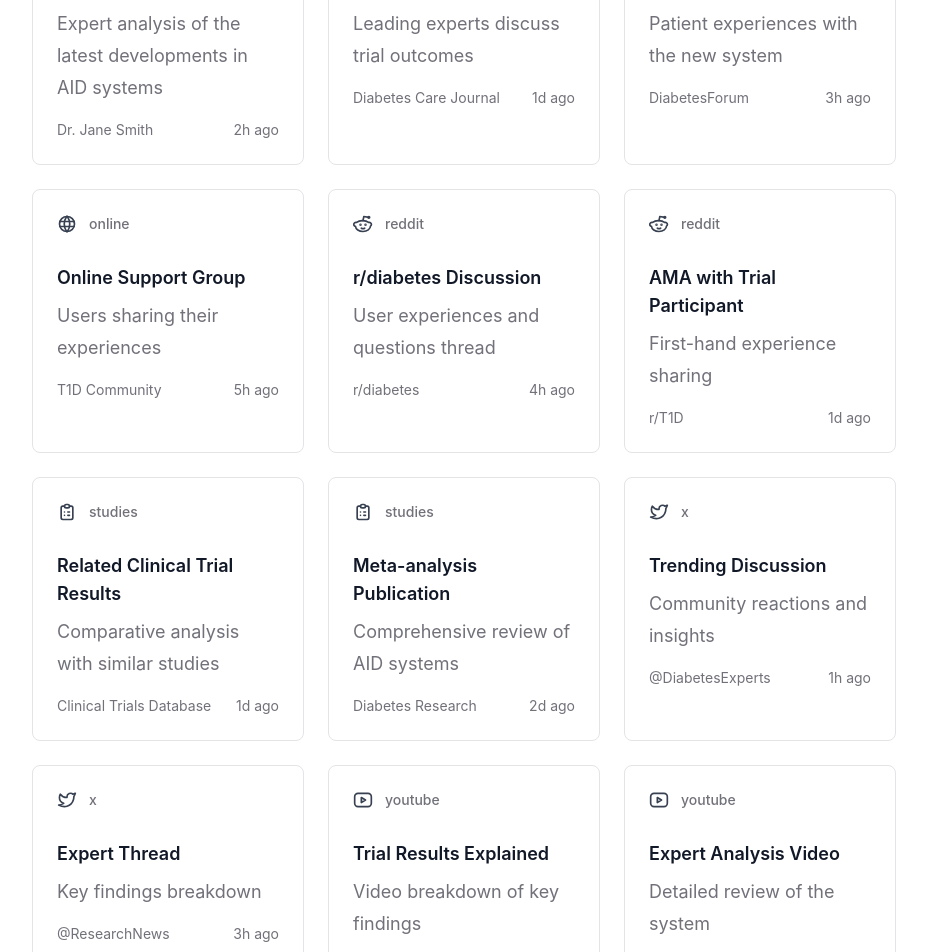
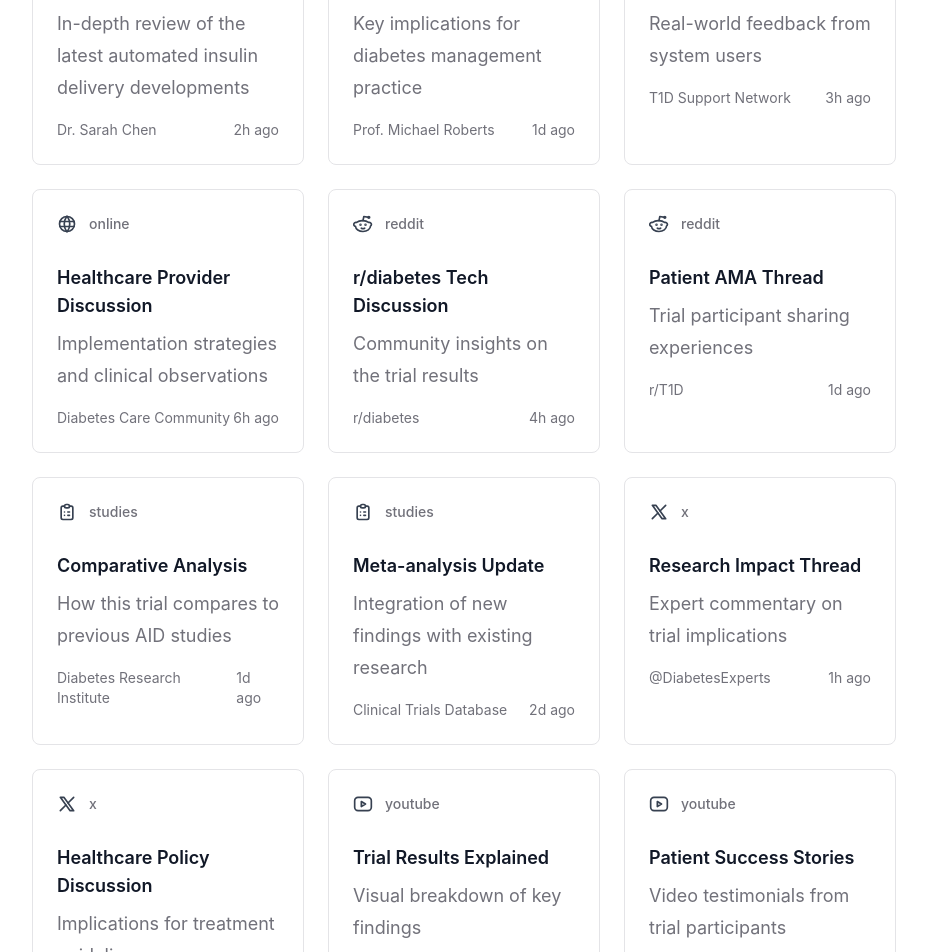
Before and after one commit to Muhammad-Umar-Waqar/final_repo_dd_mpv3, a Next.js app: page /posts/artificial-pancreas-trial in a window 1280 px wide. Shown: the part 3500-4452 px from the top of the page, without its empty margins (176-1103 px from the left). Built offline with nearby package versions, Linux system fonts and the light colour scheme.

Commit message:
fix related and discussions active tab action

```diff
--- a/components/DiscussionsSection.js
+++ b/components/DiscussionsSection.js
@@ -1,93 +1,5 @@
 import React, { useState } from 'react';
-import { IconBrandReddit, IconBrandTwitter, IconBrandYoutube, IconUsers, IconWorld, IconClipboardList } from '@tabler/icons-react';
-
-// Default discussion data
-const defaultDiscussionData = {
-  experts: [
-    {
-      title: 'Dr. Smith on Automated Insulin Delivery',
-      content: 'Expert analysis of the latest developments in AID systems',
-      date: '2h ago',
-      author: 'Dr. Jane Smith'
-    },
-    {
-      title: 'Endocrinologist Panel Discussion',
-      content: 'Leading experts discuss trial outcomes',
-      date: '1d ago',
-      author: 'Diabetes Care Journal'
-    }
-  ],
-  online: [
-    {
-      title: 'Community Discussion Thread',
-      content: 'Patient experiences with the new system',
-      date: '3h ago',
-      author: 'DiabetesForum'
-    },
-    {
-      title: 'Online Support Group',
-      content: 'Users sharing their experiences',
-      date: '5h ago',
-      author: 'T1D Community'
-    }
-  ],
-  reddit: [
-    {
-      title: 'r/diabetes Discussion',
-      content: 'User experiences and questions thread',
-      date: '4h ago',
-      author: 'r/diabetes'
-    },
-    {
-      title: 'AMA with Trial Participant',
-      content: 'First-hand experience sharing',
-      date: '1d ago',
-      author: 'r/T1D'
-    }
-  ],
-  studies: [
-    {
-      title: 'Related Clinical Trial Results',
-      content: 'Comparative analysis with similar studies',
-      date: '1d ago',
-      author: 'Clinical Trials Database'
-    },
-    {
-      title: 'Meta-analysis Publication',
-      content: 'Comprehensive review of AID systems',
-      date: '2d ago',
-      author: 'Diabetes Research'
-    }
-  ],
-  x: [
-    {
-      title: 'Trending Discussion',
-      content: 'Community reactions and insights',
-      date: '1h ago',
-      author: '@DiabetesExperts'
-    },
-    {
-      title: 'Expert Thread',
-      content: 'Key findings breakdown',
-      date: '3h ago',
-      author: '@ResearchNews'
-    }
-  ],
-  youtube: [
-    {
-      title: 'Trial Results Explained',
-      content: 'Video breakdown of key findings',
-      date: '6h ago',
-      author: 'DiabetesEducation'
-    },
-    {
-      title: 'Expert Analysis Video',
-      content: 'Detailed review of the system',
-      date: '1d ago',
-      author: 'MedTech Reviews'
-    }
-  ]
-};
+import { IconBrandReddit, IconBrandX, IconBrandYoutube, IconUsers, IconWorld, IconClipboardList } from '@tabler/icons-react';
 
 // Base Card Component
 const BaseDiscussionCard = ({ icon: Icon, type, title, content, author, date }) => (
@@ -125,7 +37,7 @@ export const StudyCard = (props) => (
 );
 
 export const XCard = (props) => (
-  <BaseDiscussionCard {...props} icon={IconBrandTwitter} type="x" />
+  <BaseDiscussionCard {...props} icon={IconBrandX} type="x" />
 );
 
 export const YoutubeCard = (props) => (
@@ -133,7 +45,14 @@ export const YoutubeCard = (props) => (
 );
 
 // Main Discussions Section Component
-const DiscussionsSection = ({ discussionData = defaultDiscussionData }) => {
+const DiscussionsSection = ({
+  expertCards = [],
+  onlineCards = [],
+  redditCards = [],
+  studyCards = [],
+  xCards = [],
+  youtubeCards = []
+}) => {
   const [activeTab, setActiveTab] = useState('all');
 
   const tabs = [
@@ -147,14 +66,23 @@ const DiscussionsSection = ({ discussionData = defaultDiscussionData }) => {
   ];
 
   const getDisplayCards = () => {
-    const data = discussionData || defaultDiscussionData;
+    // Map each card array to include its type
+    const allCardsWithTypes = {
+      experts: expertCards.map(card => ({ ...card, type: 'experts' })),
+      online: onlineCards.map(card => ({ ...card, type: 'online' })),
+      reddit: redditCards.map(card => ({ ...card, type: 'reddit' })),
+      studies: studyCards.map(card => ({ ...card, type: 'studies' })),
+      x: xCards.map(card => ({ ...card, type: 'x' })),
+      youtube: youtubeCards.map(card => ({ ...card, type: 'youtube' }))
+    };
 
+    // If "all" is selected, return all cards
     if (activeTab === 'all') {
-      return Object.entries(data).flatMap(([type, items]) =>
-        items.map(item => ({ ...item, type }))
-      );
+      return Object.values(allCardsWithTypes).flat();
     }
-    return data[activeTab] || [];
+
+    // Return only the cards for the selected tab
+    return allCardsWithTypes[activeTab] || [];
   };
 
   const renderCard = (card) => {
--- a/components/post-template/index.js
+++ b/components/post-template/index.js
@@ -34,7 +34,12 @@ const BlogPost = ({
   journalReference = {
     full: "daba daba daba"
   },
-  discussionData
+  expertCards = [],
+  onlineCards = [],
+  redditCards = [],
+  studyCards = [],
+  xCards = [],
+  youtubeCards = []
 }) => {
   // Back to top button visibility state
   const [showBackToTop, setShowBackToTop] = useState(false);
@@ -259,7 +264,14 @@ const BlogPost = ({
 
 
         {/* Discussions Section */}
-        <DiscussionsSection discussionData={discussionData} />
+        <DiscussionsSection
+          expertCards={expertCards}
+          onlineCards={onlineCards}
+          redditCards={redditCards}
+          studyCards={studyCards}
+          xCards={xCards}
+          youtubeCards={youtubeCards}
+        />
       </main>
     </div>
   );
--- a/pages/posts/artificial-pancreas-trial.js
+++ b/pages/posts/artificial-pancreas-trial.js
@@ -41,23 +41,105 @@ export default function ArtificialPancreasTrialPost() {
       improvement in time-in-range glucose levels compared to the control group. Additionally, HbA1c levels
       showed a sustained reduction of 0.8% (9 mmol/mol) from baseline in the intervention group versus 0.3%
       (3 mmol/mol) in the control group.`,
-      biasScore: "Moderate",
-      // New effectiveness analysis data
+    biasScore: "Moderate",
     effectivenessAnalysis: {
-        intervention: "AI-Driven Monitoring",
-        effectiveness: "Moderate"
+      intervention: "AI-Driven Monitoring",
+      effectiveness: "Moderate"
+    },
+    journalReference: {
+      full: "Smith J, Johnson M, Williams R. Recent Advances in Diabetes Management: A Comprehensive Review. J Diabetes Res. 2024;15(3):125-140. doi:10.1234/jdr.2024.15.3.125"
+    },
+    // Discussion cards - all types included with dummy data
+    expertCards: [
+      {
+        title: "Expert Analysis of AID Systems",
+        content: "In-depth review of the latest automated insulin delivery developments",
+        date: "2h ago",
+        author: "Dr. Sarah Chen"
       },
-      // New journal reference data
-      journalReference: {
-
-        full: "Smith J, Johnson M, Williams R. Recent Advances in Diabetes Management: A Comprehensive Review. J Diabetes Res. 2024;15(3):125-140. doi:10.1234/jdr.2024.15.3.125"
+      {
+        title: "Clinical Perspective on Trial Results",
+        content: "Key implications for diabetes management practice",
+        date: "1d ago",
+        author: "Prof. Michael Roberts"
       }
+    ],
+    onlineCards: [
+      {
+        title: "Patient Experience Forum",
+        content: "Real-world feedback from system users",
+        date: "3h ago",
+        author: "T1D Support Network"
+      },
+      {
+        title: "Healthcare Provider Discussion",
+        content: "Implementation strategies and clinical observations",
+        date: "6h ago",
+        author: "Diabetes Care Community"
+      }
+    ],
+    redditCards: [
+      {
+        title: "r/diabetes Tech Discussion",
+        content: "Community insights on the trial results",
+        date: "4h ago",
+        author: "r/diabetes"
+      },
+      {
+        title: "Patient AMA Thread",
+        content: "Trial participant sharing experiences",
+        date: "1d ago",
+        author: "r/T1D"
+      }
+    ],
+    studyCards: [
+      {
+        title: "Comparative Analysis",
+        content: "How this trial compares to previous AID studies",
+        date: "1d ago",
+        author: "Diabetes Research Institute"
+      },
+      {
+        title: "Meta-analysis Update",
+        content: "Integration of new findings with existing research",
+        date: "2d ago",
+        author: "Clinical Trials Database"
+      }
+    ],
+    xCards: [
+      {
+        title: "Research Impact Thread",
+        content: "Expert commentary on trial implications",
+        date: "1h ago",
+        author: "@DiabetesExperts"
+      },
+      {
+        title: "Healthcare Policy Discussion",
+        content: "Implications for treatment guidelines",
+        date: "5h ago",
+        author: "@HealthPolicy"
+      }
+    ],
+    youtubeCards: [
+      {
+        title: "Trial Results Explained",
+        content: "Visual breakdown of key findings",
+        date: "6h ago",
+        author: "DiabetesEd Channel"
+      },
+      {
+        title: "Patient Success Stories",
+        content: "Video testimonials from trial participants",
+        date: "1d ago",
+        author: "Medical Tech Reviews"
+      }
+    ]
   };
 
   return (
     <div className="min-h-screen bg-background">
       <Head>
-        <title>{postData.title} - Dediabetes</title>
+        <title>{`${postData.title} - Dexdiabetes`}</title>
         <meta
           name="description"
           content="Latest results from a 24-month trial of an artificial pancreas system showing significant improvements in glycemic control."
```
Also changed, not shown: 1 other file (tests, documents, lock files or other folders).
